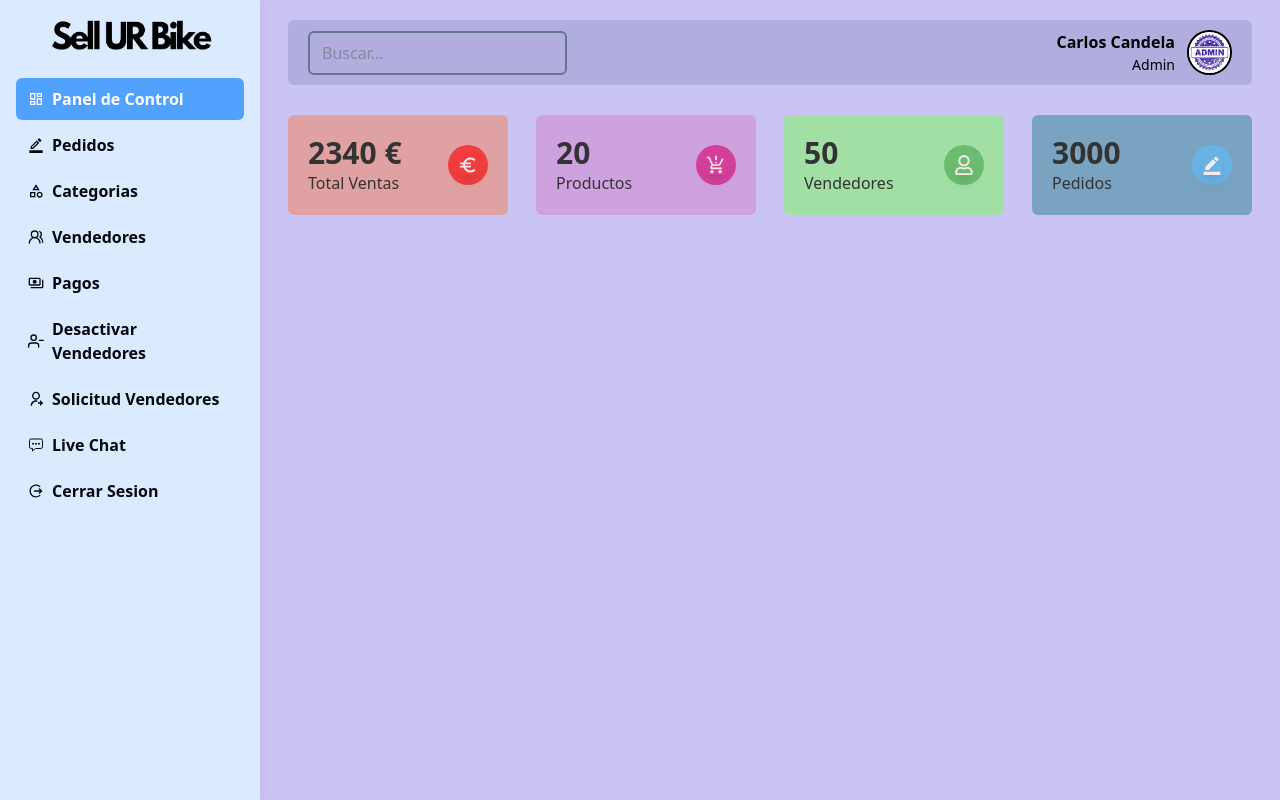
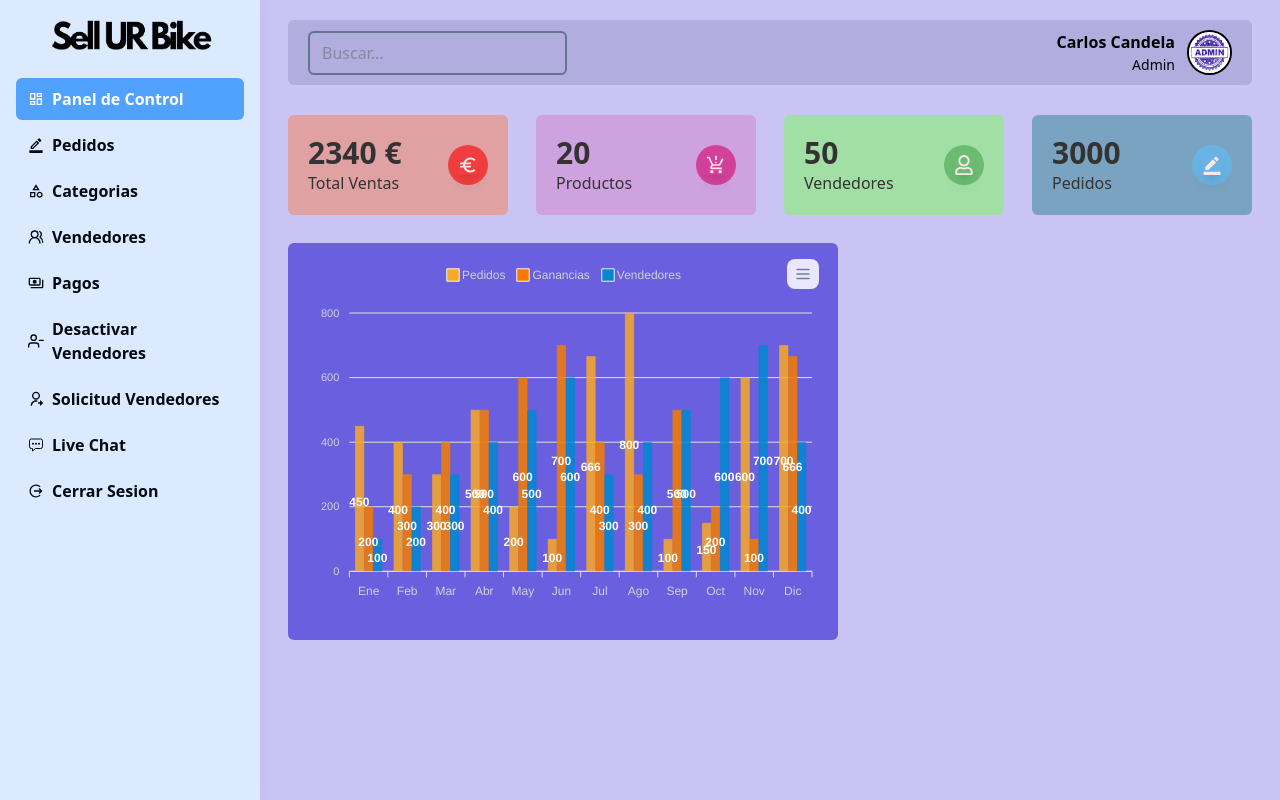
Before and after one commit to Carlos-Candela/sellurbike, a React (Vite) app in the folder dashboard/: page /admin/dashboard in a window 1280 px wide. Built offline with nearby package versions, Linux system fonts and the light colour scheme.

Commit message:
Chart bar resume

```diff
--- a/dashboard/package.json
+++ b/dashboard/package.json
@@ -15,6 +15,7 @@
     "@tailwindcss/vite": "^4.0.17",
     "axios": "^1.8.4",
     "react": "^19.0.0",
+    "react-apexcharts": "^1.7.0",
     "react-dom": "^19.0.0",
     "react-hot-toast": "^2.5.2",
     "react-icons": "^5.5.0",
--- a/dashboard/src/views/admin/AdminDashboard.jsx
+++ b/dashboard/src/views/admin/AdminDashboard.jsx
@@ -3,9 +3,50 @@ import { MdOutlineEuro } from "react-icons/md";
 import { MdOutlineProductionQuantityLimits } from "react-icons/md";
 import { FaRegUser } from "react-icons/fa";
 import { MdBorderColor } from "react-icons/md";
-
+import Chart from "react-apexcharts";
 
 const AdminDashboard = ()=> {
+
+    const state = {
+        series: [
+            {
+                name: "Pedidos",
+                data: [450, 400, 300, 500, 200, 100, 666,800,100,150,600,700],
+            },
+            {
+                name: "Ganancias",
+                data: [200, 300, 400, 500, 600, 700, 400, 300, 500, 200, 100, 666],
+            },
+            {
+                name: "Vendedores",
+                data: [100, 200, 300, 400, 500, 600, 300, 400, 500, 600, 700, 400],
+            },
+        ],
+        options: {
+            colors: ['#f9a825', '#f57c00', '#0288d1'],
+            plotOptions: {
+                radius: 30,
+            },
+            chart: {
+                background: 'transparent',
+                foreColor: '#d0d2d6',
+            },
+            stroke: {
+                show: true,
+                curve: ['smooth', 'straight', 'stepline'],
+                lineCap: 'butt',
+                colors: ['#f9a825', '#f57c00', '#0288d1'],
+                width: 0.5,
+                dashArray: 0,
+            },
+            xaxis: {
+                categories: ['Ene', 'Feb', 'Mar', 'Abr', 'May', 'Jun', 'Jul', 'Ago', 'Sep', 'Oct', 'Nov', 'Dic'],
+            },
+            legend: {
+                position: 'top',
+            },
+        },
+    };
     return (
         <div className='px-2 md:px-7 py-5'>
             <div className='w-full grid grid-cols-1 sm:grid-cols-2 md:grid-cols-2 lg:grid-cols-4 gap-7'>
@@ -46,6 +87,18 @@ const AdminDashboard = ()=> {
                     </div>
                 </div>
             </div>
+
+            <div className='w-full flex flex-wrap mt-7'>
+                <div className='w-full lg:w-7/12 lg:pr-3'>
+                    <div className='w-full bg-[#6a5fdf] p-4 rounded-md'>
+                        <Chart options={state.options} series={state.series} type='bar' height={350} />
+                    </div>
+                </div>
+
+            </div>
+            <div>
+
+            </div>
         </div>
     );
 }
```
Also changed, not shown: 1 other file (tests, documents, lock files or other folders).
